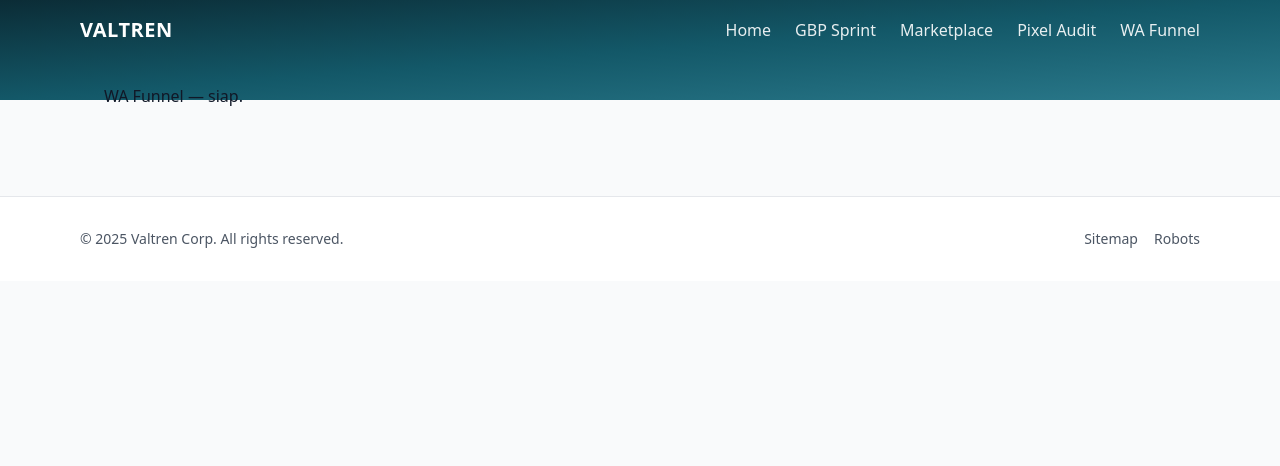
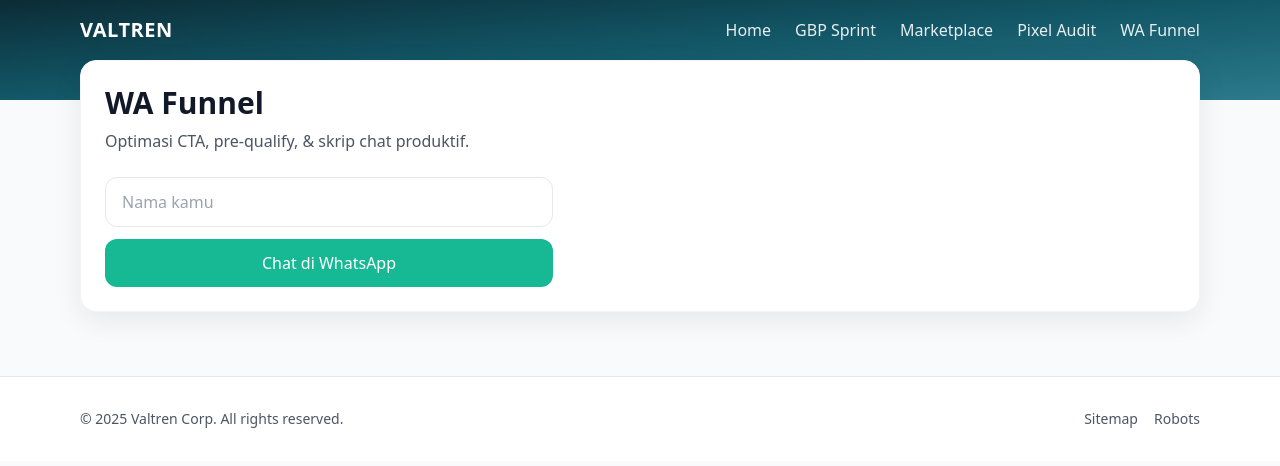
Before and after one commit to fallz331/ValtrenCorp.shop, a Next.js app: page /wa-funnel in a window 1280 px wide. Shown: the top 466 px of the page. Built offline with nearby package versions, Linux system fonts and the light colour scheme.

Commit message:
Update page.js

```diff
--- a/app/wa-funnel/page.js
+++ b/app/wa-funnel/page.js
@@ -1,3 +1,33 @@
+export const revalidate = 3600;
+export const dynamic = "force-static";
+
+export const metadata = {
+  title: "WA Funnel — Valtren",
+  description: "Dari klik ke chat ke closing. Simple dan kencang.",
+};
+
+const WA = process.env.NEXT_PUBLIC_WA || "62812xxxxxxx";
+
 export default function Page() {
-  return <div style={{padding:24}}>WA Funnel — siap.</div>;
+  return (
+    <section className="card -mt-8">
+      <h1 className="text-3xl font-bold">WA Funnel</h1>
+      <p className="mt-2 text-gray-600">Optimasi CTA, pre-qualify, & skrip chat produktif.</p>
+
+      <form
+        className="mt-6 grid gap-3 sm:max-w-md"
+        onSubmit={(e) => {
+          e.preventDefault();
+          const fd = new FormData(e.currentTarget);
+          const name = fd.get("name") || "";
+          location.href = `https://wa.me/${WA}?text=Halo%20Valtren,%20saya%20${encodeURIComponent(
+            name
+          )}%20mau%20konsultasi%20WA%20Funnel`;
+        }}
+      >
+        <input name="name" placeholder="Nama kamu" className="border rounded-xl px-4 py-3" />
+        <button className="btn btn-primary">Chat di WhatsApp</button>
+      </form>
+    </section>
+  );
 }
```
